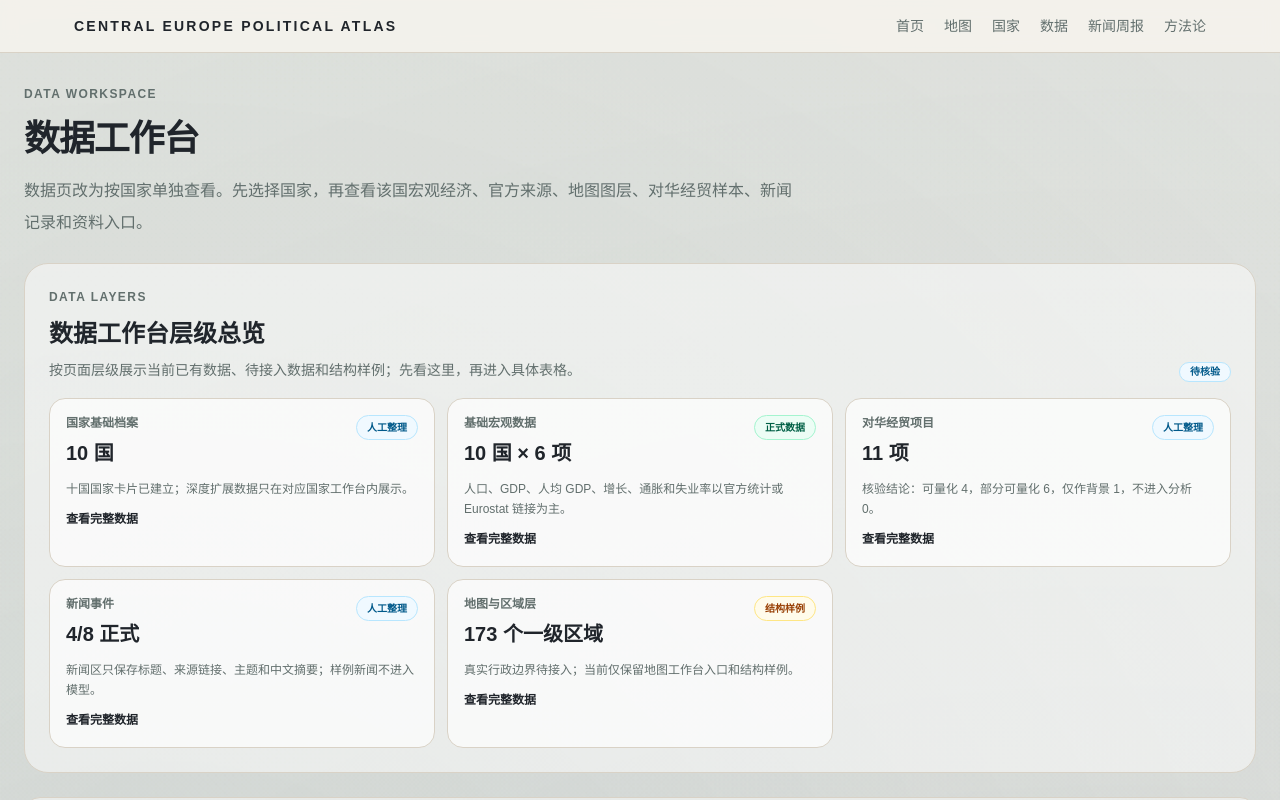
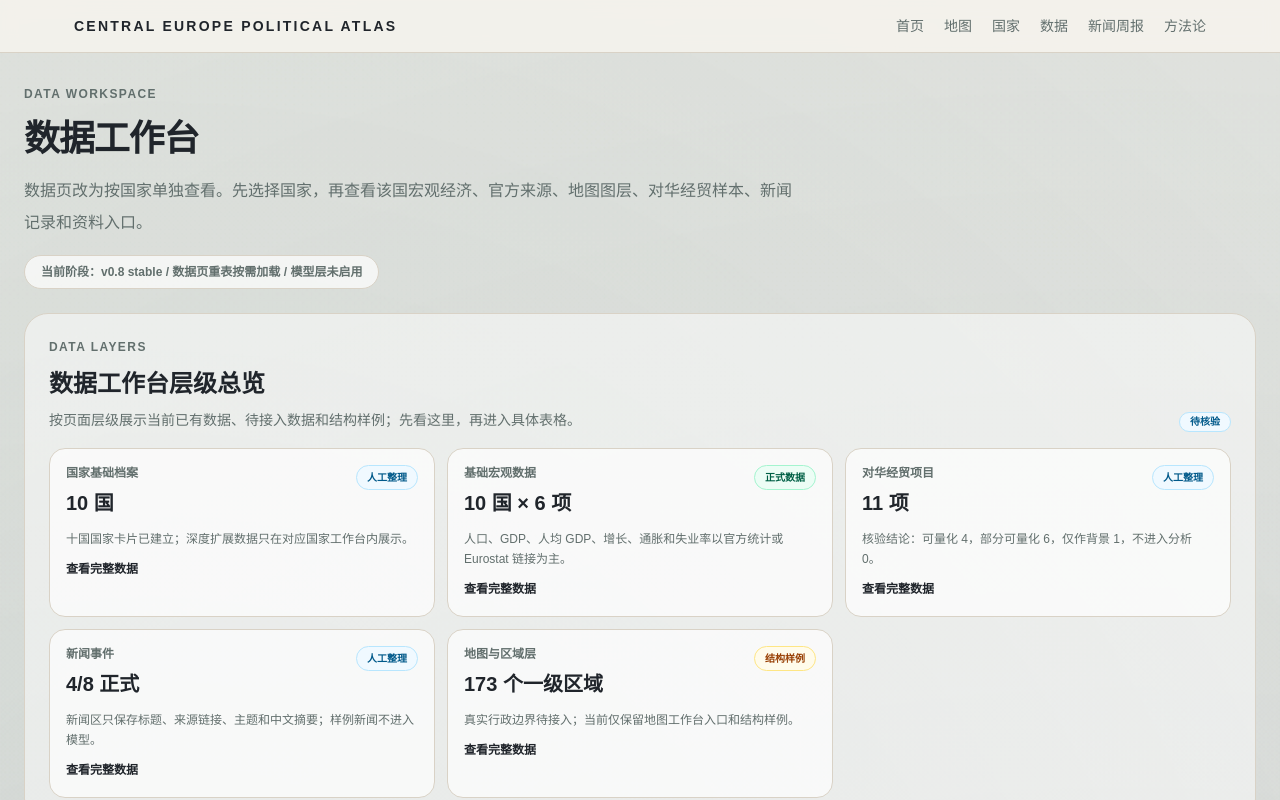
Before and after one commit to hui-sallai/central-europe-political-atlas, a Next.js app: page /data in a window 1280 px wide. Shown: the top 800 px of the page. Built offline with nearby package versions, Linux system fonts and the light colour scheme.

Commit message:
Show stable status on data page

```diff
--- a/src/app/data/page.tsx
+++ b/src/app/data/page.tsx
@@ -10,6 +10,9 @@ export default function DataOverviewPage() {
       <p className="mt-4 max-w-3xl leading-8 text-[var(--muted)]">
         数据页改为按国家单独查看。先选择国家，再查看该国宏观经济、官方来源、地图图层、对华经贸样本、新闻记录和资料入口。
       </p>
+      <div className="mt-4 inline-flex rounded-full border border-[var(--line)] bg-white/70 px-4 py-2 text-xs font-semibold text-[var(--muted)]">
+        当前阶段：v0.8 stable / 数据页重表按需加载 / 模型层未启用
+      </div>
 
       <section className="mt-6">
         <DataLayerOverview title="数据工作台层级总览" />
```
